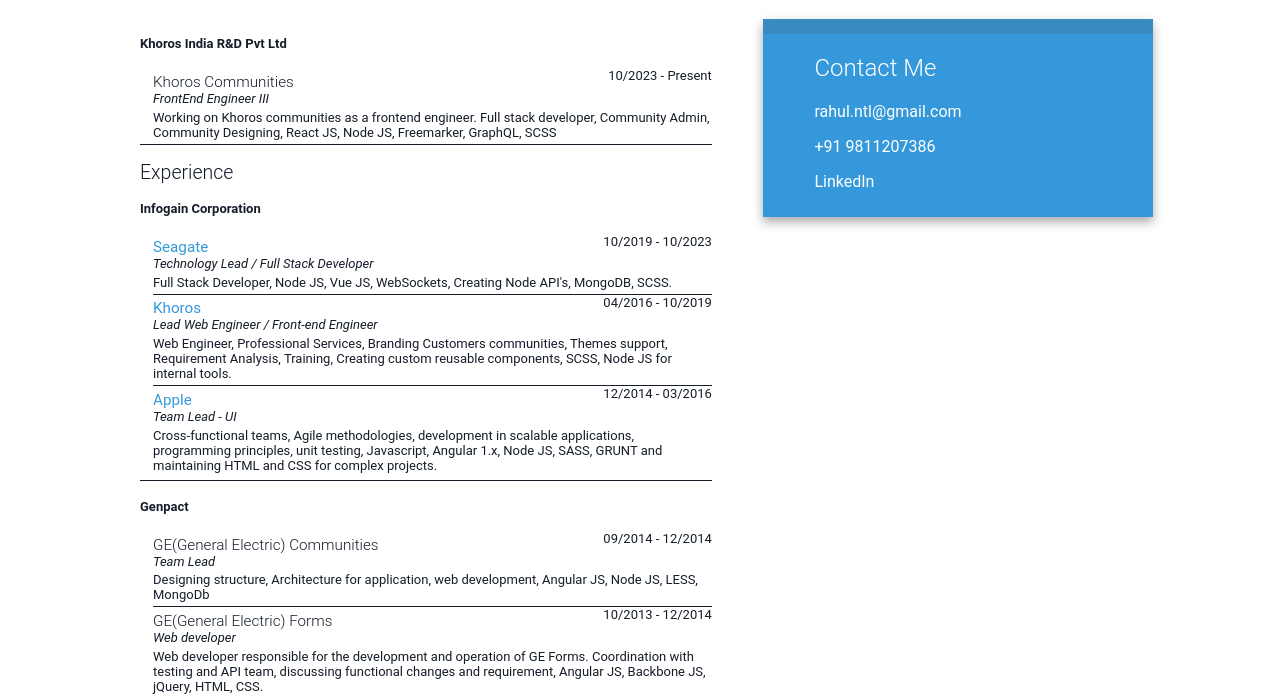
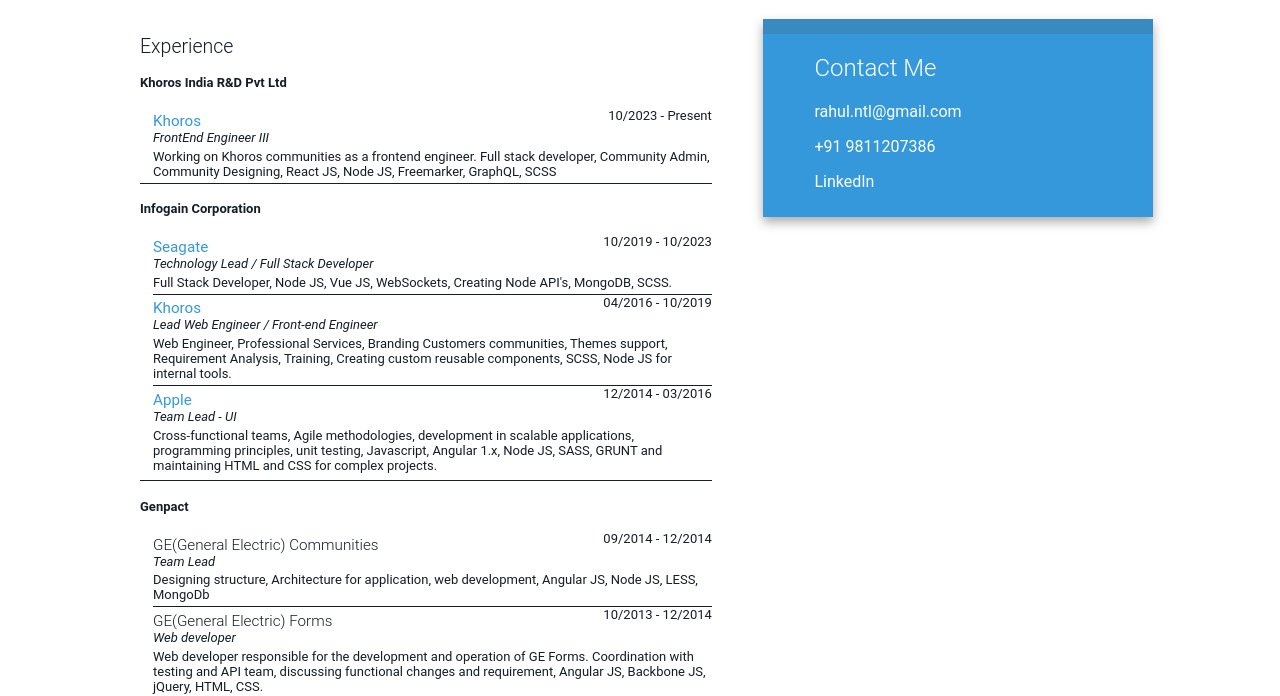
Before and after one commit to rahulntl/rahulntl.github.io, a plain HTML site: page index.html in a window 1280 px wide. Shown: the part 62-758 px from the top of the page. Drawn offline with Linux system fonts and the light colour scheme.

Commit message:
Update index.html

```diff
--- a/index.html
+++ b/index.html
@@ -38,10 +38,12 @@
           <article id="resumeData">
             <section class="list">
               <section id="experience" class="list">
+                <h2>Experience</h2>
                 <h4>Khoros India R&D Pvt Ltd</h4>
                 <section>
+
                   <h3>
-                  Khoros Communities
+                    <a href="http://www.khoros.com" target="_blank">Khoros</a>
                   </h3>
                   <time>10/2023 - Present</time>
                   <p>
@@ -55,7 +57,7 @@
 
               </section>
               <section id="experience" class="list">
-                <h2>Experience</h2>
+
                 <h4>Infogain Corporation</h4>
                 <section>
                   <h3>
```
